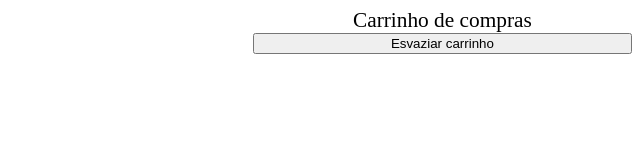
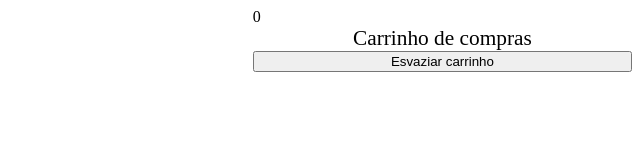
Before and after one commit to tryber/sd-06-project-shopping-cart, a plain HTML site: page index.html in a window 1280 px wide. Both pictures are taken after a click on the button "Esvaziar carrinho". Shown: the whole page, without its empty margins (640-1280 px from the left). Drawn offline with Linux system fonts and the light colour scheme; no server answers.

Commit message:
Feito o requisito 5

```diff
--- a/index.html
+++ b/index.html
@@ -13,6 +13,7 @@
     <section class="container">
       <section class="items"></section>
       <section class="cart">
+        <span class="total-price"></span>
         <span class="cart__title">Carrinho de compras</span>
         <button class="empty-cart">Esvaziar carrinho</button>
         <ol class="cart__items"></ol>
--- a/script.js
+++ b/script.js
@@ -31,11 +31,22 @@ function saveStorage() {
   localStorage.setItem('carrinho', array);
 }
 
+function sumPriceCart() {
+  const itemList = document.querySelectorAll('.cart__item');
+  let prices = 0;
+  itemList.forEach((element) => {
+    prices += parseFloat(element.innerHTML.split('$')[1]);
+  });
+  const inputPrice = document.querySelector('.total-price');
+  inputPrice.innerHTML = prices;
+}
+
 function cartItemClickListener(event) {
   const list = document.querySelector('.cart__items');
   const clickedItem = event.target;
   list.removeChild(clickedItem);
   saveStorage();
+  sumPriceCart();
 }
 
 function createCartItemElement({ sku, name, salePrice }) {
@@ -58,6 +69,7 @@ function fetchOneProduct(id) {
       });
       document.querySelector('.cart__items').appendChild(product);
       saveStorage();
+      sumPriceCart();
     });
 }
 
@@ -67,6 +79,7 @@ function handleButtonsAddtoCart() {
     const id = event.target.parentNode.querySelector('span.item__sku').innerText;
     fetchOneProduct(id);
   }));
+  // sumPriceCart()
 }
 
 const fetchProducts = () => {
@@ -91,12 +104,12 @@ function empyCart() {
   for (i = 0; i < li.length; i += 1) {
     ol.removeChild(li[i]);
   }
+  sumPriceCart();
 }
 
 function btnClearCart() {
   const clearBtn = document.querySelector('.empty-cart');
   clearBtn.addEventListener('click', empyCart);
-  console.log(clearBtn);
 }
 
 function loadStorage() {
```
